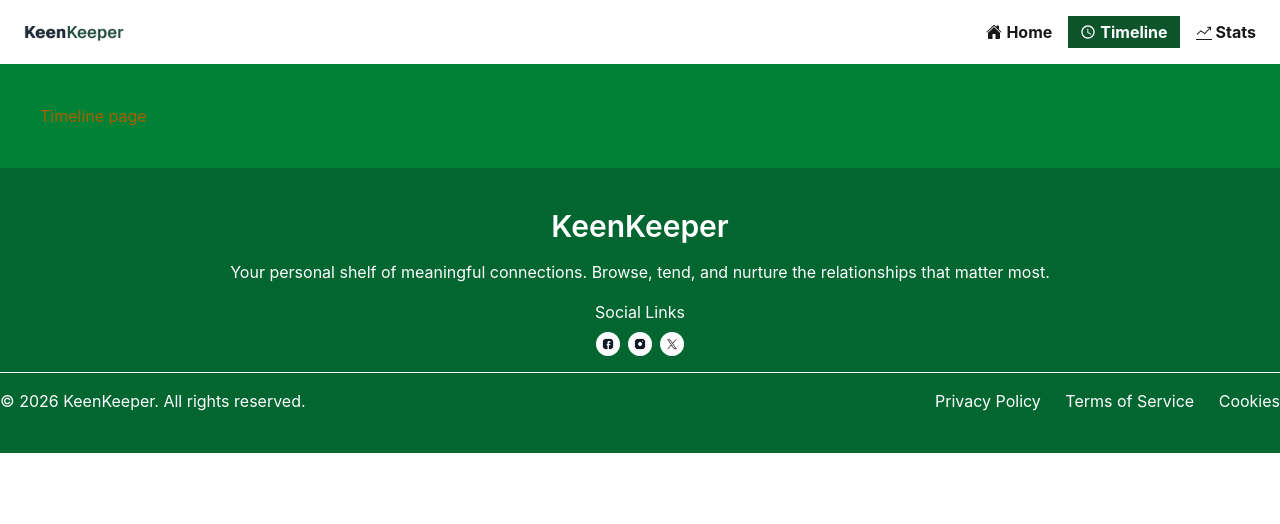
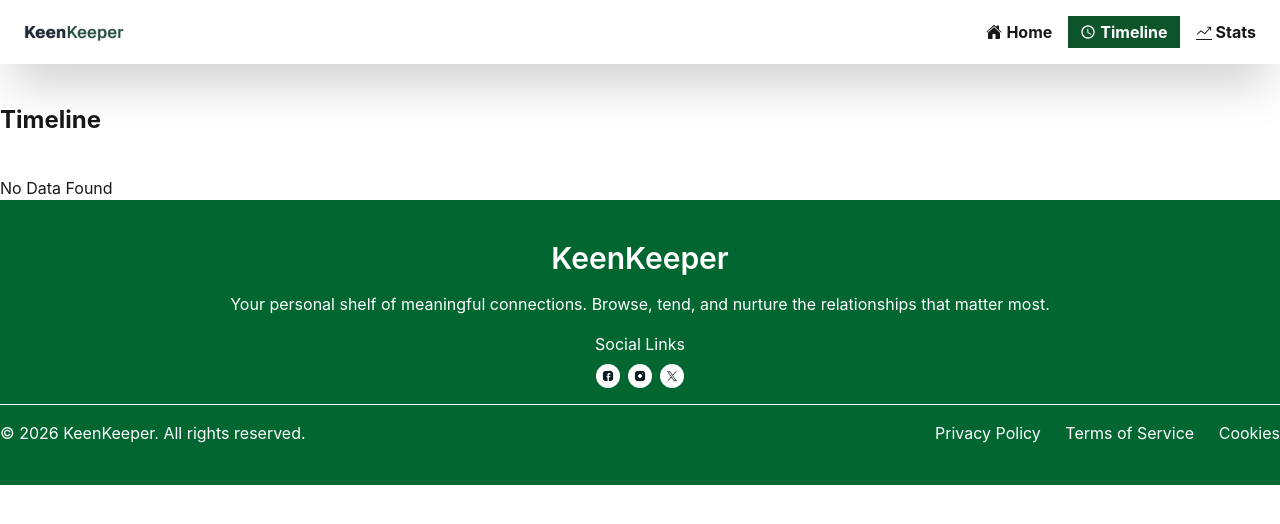
Before and after one commit to WebdeveloperNahid/keen-keeper, a Next.js app: page /timeline in a window 1280 px wide. Shown: the top 524 px of the page. Built offline with nearby package versions, Linux system fonts and the light colour scheme.

Commit message:
added Notification system

```diff
--- /dev/null
+++ b/src/app/context/DetailsToTimeline.jsx
@@ -0,0 +1,35 @@
+"use client";
+import React, { useContext } from "react";
+import { MdOutlineVideoCall } from "react-icons/md";
+import { NotificationContext } from "@/app/context/ForDetatilsToTime";
+import { FaPhoneAlt } from "react-icons/fa";
+import { BsChatText } from "react-icons/bs";
+
+const DetailsToTimeline = ({ shows }) => {
+  const { notification, setNotification } = useContext(NotificationContext);
+
+  const handleDetailsToTimeline = (type) => {
+    setNotification([...notification, { ...shows, type }]);
+  };
+
+  return (
+    <>
+      <button onClick={() => handleDetailsToTimeline("call")} className="p bg-green-200 rounded-2xl text-center font-semibold pt-1 pb-1">
+        <span className="flex justify-center"><FaPhoneAlt /></span>
+        <p>Call</p>
+      </button>
+
+      <button onClick={() => handleDetailsToTimeline("text")} className="p bg-green-200 rounded-2xl text-center font-semibold pt-1 pb-1">
+        <span className="flex justify-center"><BsChatText /></span>
+        <p>Text</p>
+      </button>
+
+      <button onClick={() => handleDetailsToTimeline("video")} className="p bg-green-200 rounded-2xl text-center font-semibold pt-1 pb-1">
+        <span className="flex justify-center"><MdOutlineVideoCall /></span>
+        <p>Video</p>
+      </button>
+    </>
+  );
+};
+
+export default DetailsToTimeline;
--- /dev/null
+++ b/src/app/context/ForDetatilsToTime.jsx
@@ -0,0 +1,20 @@
+"use client";
+import React, { createContext, useState } from 'react';
+
+export const NotificationContext = createContext();
+
+const ForDetailsToTime = ({children}) => {
+    const [notification,setNotification] = useState([]);
+
+    const data = {
+        notification,
+        setNotification,
+    };
+    return (
+        <NotificationContext.Provider value= {data}>
+            {children}
+        </NotificationContext.Provider>
+    );
+};
+
+export default ForDetailsToTime;
--- a/src/app/home/[id]/page.jsx
+++ b/src/app/home/[id]/page.jsx
@@ -1,8 +1,12 @@
+import DetailsToTimeline from "@/app/context/DetailsToTimeline";
 import Image from "next/image";
 import { BsChatText } from "react-icons/bs";
 import { FaPhoneAlt } from "react-icons/fa";
 import { FaBoxArchive } from "react-icons/fa6";
-import { MdOutlineNotificationsActive, MdOutlineVideoCall } from "react-icons/md";
+import {
+  MdOutlineNotificationsActive,
+  MdOutlineVideoCall,
+} from "react-icons/md";
 import { RiDeleteBinLine } from "react-icons/ri";
 
 const homeDetailsPromise = async function () {
@@ -20,7 +24,6 @@ const HomeDetailsPage = async ({ params }) => {
   console.log(shows);
   return (
     <div className="container mx-auto grid grid-cols-5 grid-rows-3 gap-4 my-10">
-
       <div className=" col-span-2 row-span-2 bg-fuchsia-200 text-center p-5 rounded-2xl">
         <div>
           <div className="flex justify-center">
@@ -35,7 +38,10 @@ const HomeDetailsPage = async ({ params }) => {
 
           <h2 className="text-[20px] font-bold mt-2">{shows.name} </h2>
           <div className="flex justify-center ">
-            <h2 className=" bg-red-500 w-20 rounded-2xl my-3  text-white"> {shows.status} </h2>
+            <h2 className=" bg-red-500 w-20 rounded-2xl my-3  text-white">
+              {" "}
+              {shows.status}{" "}
+            </h2>
           </div>
           <div className="flex gap-2 justify-center items-center">
             {shows.tags.map((tag, index) => (
@@ -47,8 +53,12 @@ const HomeDetailsPage = async ({ params }) => {
               </span>
             ))}
           </div>
-          <div className="text-[#555050f5] font-semibold my-2" ><p>{shows.bio}</p></div>
-          <div className="text-[#555050f5] font-semibold">Preferred: {shows.email}</div>
+          <div className="text-[#555050f5] font-semibold my-2">
+            <p>{shows.bio}</p>
+          </div>
+          <div className="text-[#555050f5] font-semibold">
+            Preferred: {shows.email}
+          </div>
         </div>
       </div>
 
@@ -68,26 +78,37 @@ const HomeDetailsPage = async ({ params }) => {
       <div className="col-span-3 row-span-1 bg-blue-200 rounded-2xl p-10 py-15">
         <div className="flex justify-between items-center ">
           <h2 className="font-bold text-green-800">Relationship Goal</h2>
-            <button className="bg-gray-400 px-2 py-1 rounded-[7px] font-bold ">Edit</button>
+          <button className="bg-gray-400 px-2 py-1 rounded-[7px] font-bold ">
+            Edit
+          </button>
         </div>
         <p className="font-semibold">Connect every 30 days</p>
       </div>
 
       <div className="col-span-2 rounded-2xl row-span-1  space-y-6">
         <div className="bg-sky-200 text-center flex justify-center items-center gap-2 py-4 rounded-2xl font-semibold">
-            <span><MdOutlineNotificationsActive /> </span> <h2>Snooze 2 weeks</h2>
+          <span>
+            <MdOutlineNotificationsActive />{" "}
+          </span>{" "}
+          <h2>Snooze 2 weeks</h2>
         </div>
 
         <div className="bg-sky-200 text-center flex justify-center items-center gap-2 py-4 rounded-2xl font-semibold">
-            <span><FaBoxArchive /> </span> <h2>Archive</h2>
+          <span>
+            <FaBoxArchive />{" "}
+          </span>{" "}
+          <h2>Archive</h2>
         </div>
 
         <div className=" bg-sky-200 text-center flex justify-center items-center gap-2 py-4 rounded-2xl font-semibold text-red-400">
-            <span><RiDeleteBinLine /> </span> <h2>Delete</h2>
+          <span>
+            <RiDeleteBinLine />{" "}
+          </span>{" "}
+          <h2>Delete</h2>
+        </div>
       </div>
 
-
-      </div>
+      {/* Coling functionaly tosty another section data pass */}
 
       <div className="col-span-3 row-span-1 bg-blue-200 rounded-2xl p-10 py-15">
         <div className="flex justify-between items-center ">
@@ -95,26 +116,11 @@ const HomeDetailsPage = async ({ params }) => {
         </div>
 
         <div className="grid grid-cols-3 gap-3 py-5 ">
-          <div className="p bg-green-200 rounded-2xl text-center font-semibold ">
-            <span className="flex justify-center"><FaPhoneAlt /> </span>
-            <p>Call</p>
-          </div>
-          <div className="p bg-green-200 rounded-2xl text-center font-semibold">
-            <span className="flex justify-center"><BsChatText /></span>
-            <p>Call</p>
-          </div>
-          <div className="p bg-green-200 rounded-2xl text-center font-semibold">
-            <span className="flex justify-center "><MdOutlineVideoCall /> </span>
-            <p>Call</p>
-          </div>
 
 
+          <DetailsToTimeline shows={shows}></DetailsToTimeline>
         </div>
-
       </div>
-
-
-
     </div>
   );
 };
--- a/src/app/home/homePageShort/HomepageShort.jsx
+++ b/src/app/home/homePageShort/HomepageShort.jsx
@@ -1,3 +1,4 @@
+
 import React from "react";
 
 const HomepageShort = () => {
@@ -29,6 +30,8 @@ const HomepageShort = () => {
           <p>Interactions This Month</p>
         </div>
 
+
+
       </div>
     </div>
 
--- a/src/app/layout.js
+++ b/src/app/layout.js
@@ -1,9 +1,10 @@
 import { Geist, Geist_Mono } from "next/font/google";
 import "./globals.css";
 import Navbar from "@/components/shared/Navbar";
-import HomePage from "./home/page";
+
 import Fotter from "@/components/shared/Fotter";
 
+import Providers from "./lib";
 
 const geistSans = Geist({
   variable: "--font-geist-sans",
@@ -28,12 +29,12 @@ export default function RootLayout({ children }) {
       className={`${geistSans.variable} ${geistMono.variable} h-full antialiased`}
     >
       <body className="min-h-full flex flex-col">
-
-        <Navbar></Navbar>
-        {children}
-        <Fotter> </Fotter>
-
-        </body>
+        <Providers>
+          <Navbar></Navbar>
+          {children}
+          <Fotter> </Fotter>
+        </Providers>
+      </body>
     </html>
   );
 }
--- /dev/null
+++ b/src/app/lib/index.js
@@ -0,0 +1,10 @@
+"use client";
+import React from "react";
+import ForDetailsToTime from "../context/ForDetatilsToTime";
+
+
+const Providers = ({ children }) => {
+  return <ForDetailsToTime>{children}</ForDetailsToTime>
+};
+
+export default Providers;
--- a/src/app/timeline/page.jsx
+++ b/src/app/timeline/page.jsx
@@ -1,12 +1,39 @@
-import React from 'react';
+"use client";
+import React, { useContext } from "react";
+import { NotificationContext } from "@/app/context/ForDetatilsToTime";
+import { MdOutlineVideoCall } from "react-icons/md";
+import { FaPhoneAlt } from "react-icons/fa";
+import { BsChatText } from "react-icons/bs";
+
+const iconMap = {
+  call: <FaPhoneAlt />,
+  text: <BsChatText />,
+  video: <MdOutlineVideoCall />,
+};
 
 const TimelinePage = () => {
-    return (
-        <div>
-            <h1 className="bg-green-700 text-yellow-700  p-10
-            ">Timeline page</h1>
-        </div>
-    );
+  const { notification, setNotification } = useContext(NotificationContext);
+
+  return (
+    <div>
+      <h1 className="font-bold text-2xl container mx-auto my-10">Timeline</h1>
+      {notification.length === 0 ? (
+        <p>No Data Found</p>
+      ) : (
+        notification.map((item, index) => (
+          <div key={index} className="p-3 m-2">
+            <div className="flex justify-normal items-center gap-5 font-bold shadow-2xl border-none p-3">
+              <span>{iconMap[item.type]}</span>
+              <div>
+                <h2>{item.name}</h2>
+                <h2>{item.next_due_date}</h2>
+              </div>
+            </div>
+          </div>
+        ))
+      )}
+    </div>
+  );
 };
 
 export default TimelinePage;
```
Also changed, not shown: 1 other file (tests, documents, lock files or other folders). Lines whose indentation alone changed are shown as unchanged.
